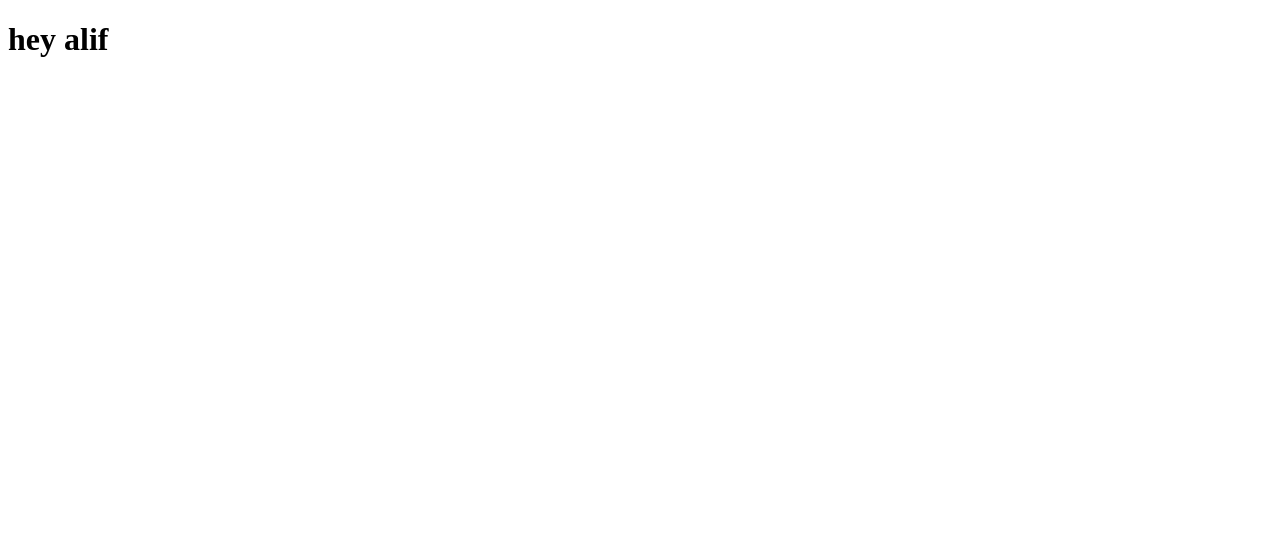
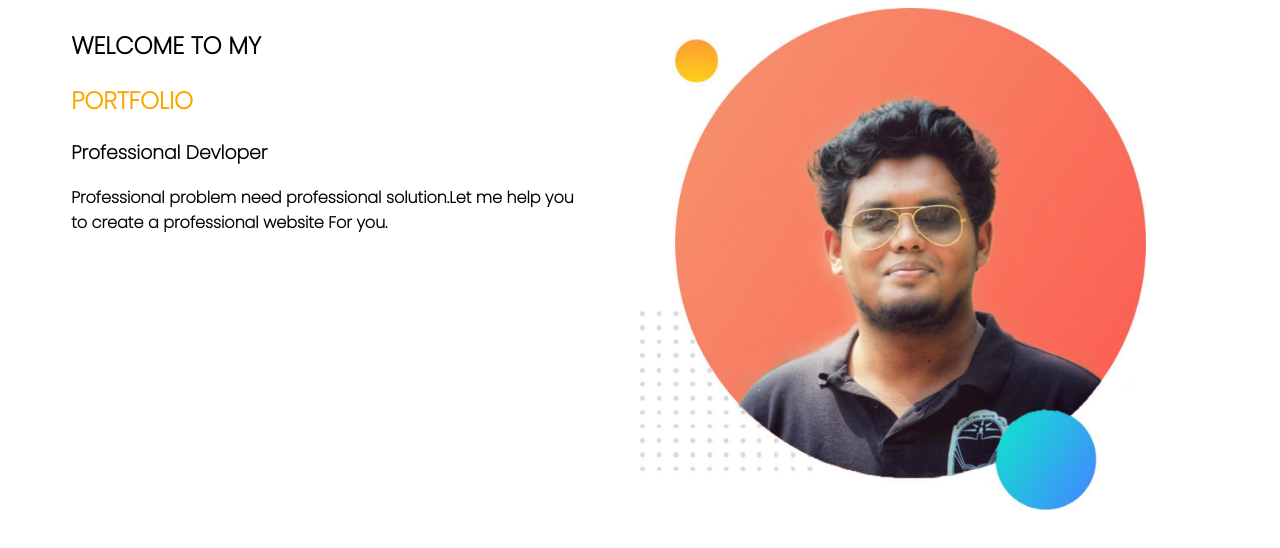
Before and after one commit to nimealif/portfolio, a plain HTML site: page index.html in a window 1280 px wide. Drawn offline with Linux system fonts and the light colour scheme.

Commit message:
portfolio work

```diff
--- a/index.html
+++ b/index.html
@@ -4,8 +4,23 @@
     <meta charset="UTF-8">
     <meta name="viewport" content="width=device-width, initial-scale=1.0">
     <title>Portfolio</title>
+    <link rel="stylesheet" href="style.css">
+    <link rel="preconnect" href="https://fonts.gstatic.com">
+    <link href="https://fonts.googleapis.com/css2?family=Poppins:wght@200&display=swap" rel="stylesheet">
+
 </head>
 <body>
-    <h1>hey alif</h1>
+ <section>
+  <div class="half-width">
+    <h1>WELCOME TO MY</h1>
+    <h1 class="highlight">PORTFOLIO</h1>
+    <h3>Professional Devloper</h3>
+    <p>Professional problem need professional solution.Let me help you to create a professional website For you.</p>
+  </div>
+  <div class="half-width">
+    <img class="img1" src="images/img1.jpg" alt="">
+  </div>
+
+ </section>
 </body>
 </html>
--- a/style.css
+++ b/style.css
@@ -0,0 +1,24 @@
+body{
+    font-family: 'Poppins', sans-serif;
+}
+
+
+.highlight{
+    color: orange;
+}
+h3{
+    font-weight: bolder;
+}
+p{
+    font-weight: 700;
+}
+
+.half-width{
+    width: 40%;
+    float: left;
+    margin-left: 2%;
+    padding-left: 3%;
+}
+.half-width img{
+    width:100%;
+}
```
